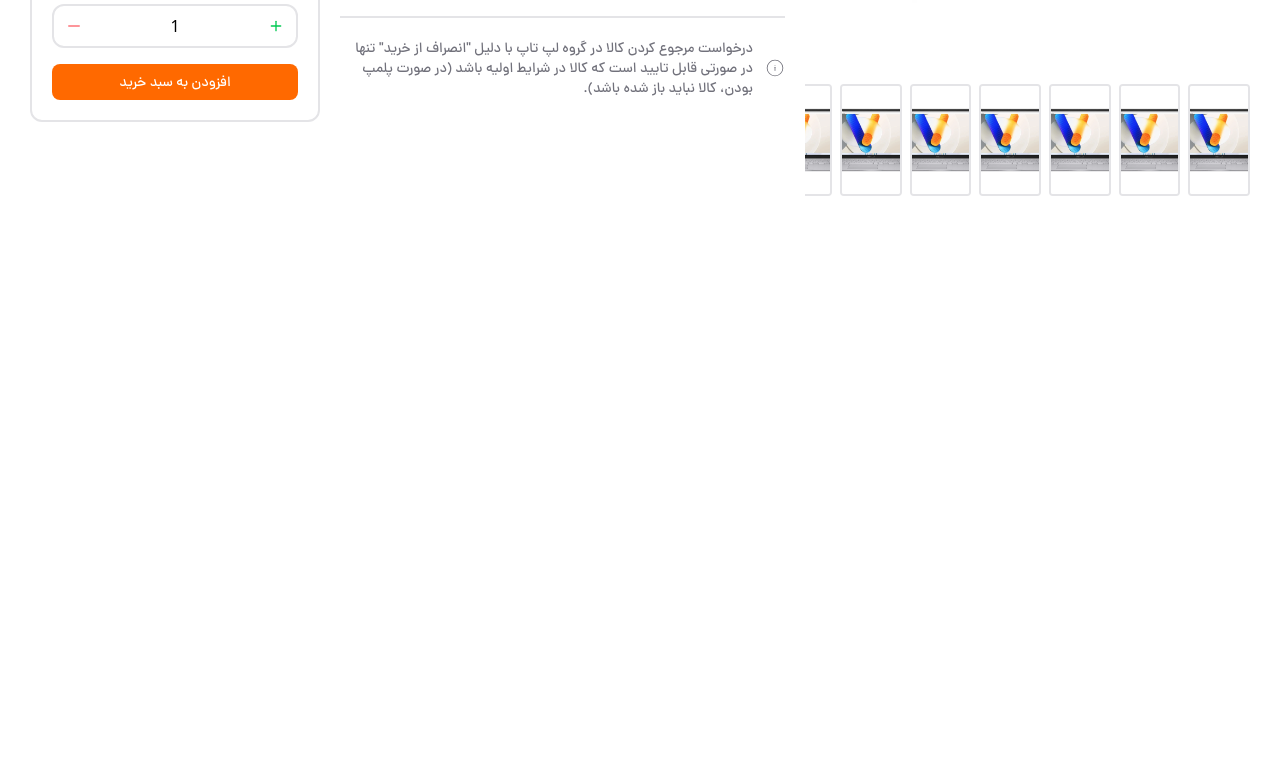
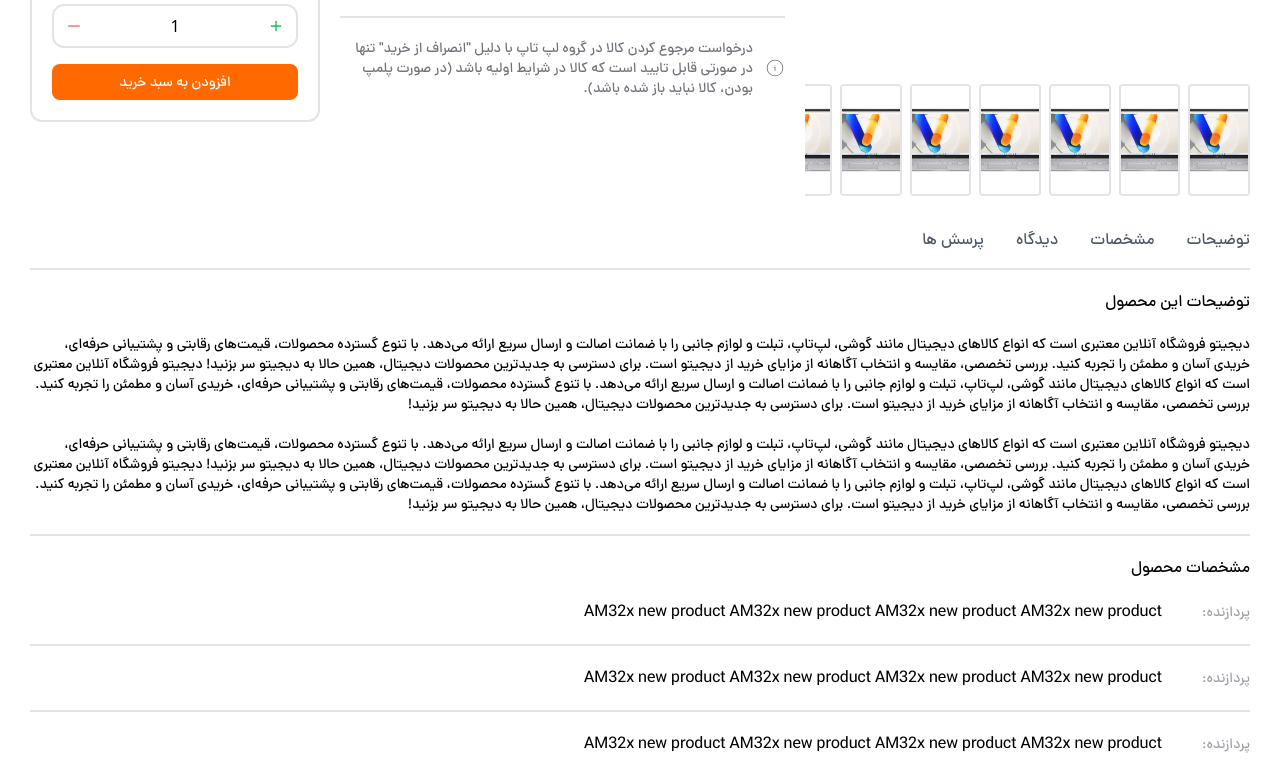
Before and after one commit to aminghoreishi/DigiMarket, a Next.js app: page /singleProduct in a window 1280 px wide. Shown: the part 472-1248 px from the top of the page. Before the commit the page ends 800 px from the top, so only its background shows below. Built offline with nearby package versions, Linux system fonts and the light colour scheme; no server answers; the database is empty.

Commit message:
feat: implement MainContainer with Description and Specifications components for single product page

```diff
--- a/src/app/singleProduct/page.tsx
+++ b/src/app/singleProduct/page.tsx
@@ -1,6 +1,7 @@
 import BredCrumbs from "@/components/template/SingleProduct/BreadCrumbs/BredCrumbs";
 import Cart from "@/components/template/SingleProduct/Cart/Cart";
 import Info from "@/components/template/SingleProduct/Info/Info";
+import MainContainer from "@/components/template/SingleProduct/MainContainer/MainContainer";
 import SwiperImage from "@/components/template/SingleProduct/SwiperImage/SwiperImage";
 
 function page() {
@@ -24,6 +25,10 @@ function page() {
           <Cart />
         </div>
       </div>
+
+      <div className="mt-8">
+        <MainContainer />
+      </div>
     </div>
   );
 }
--- /dev/null
+++ b/src/components/template/SingleProduct/MainContainer/Description.tsx
@@ -0,0 +1,37 @@
+import React from "react";
+
+function Description() {
+  return (
+    <div className="font-danaMed">
+      <h2 className="">توضیحات این محصول</h2>
+      <p className="text-sm my-5">
+        دیجیتو فروشگاه آنلاین معتبری است که انواع کالاهای دیجیتال مانند گوشی،
+        لپ‌تاپ، تبلت و لوازم جانبی را با ضمانت اصالت و ارسال سریع ارائه می‌دهد.
+        با تنوع گسترده محصولات، قیمت‌های رقابتی و پشتیبانی حرفه‌ای، خریدی آسان و
+        مطمئن را تجربه کنید. بررسی تخصصی، مقایسه و انتخاب آگاهانه از مزایای خرید
+        از دیجیتو است. برای دسترسی به جدیدترین محصولات دیجیتال، همین حالا به
+        دیجیتو سر بزنید! دیجیتو فروشگاه آنلاین معتبری است که انواع کالاهای
+        دیجیتال مانند گوشی، لپ‌تاپ، تبلت و لوازم جانبی را با ضمانت اصالت و ارسال
+        سریع ارائه می‌دهد. با تنوع گسترده محصولات، قیمت‌های رقابتی و پشتیبانی
+        حرفه‌ای، خریدی آسان و مطمئن را تجربه کنید. بررسی تخصصی، مقایسه و انتخاب
+        آگاهانه از مزایای خرید از دیجیتو است. برای دسترسی به جدیدترین محصولات
+        دیجیتال، همین حالا به دیجیتو سر بزنید!
+      </p>
+      <p className="text-sm my-5">
+        دیجیتو فروشگاه آنلاین معتبری است که انواع کالاهای دیجیتال مانند گوشی،
+        لپ‌تاپ، تبلت و لوازم جانبی را با ضمانت اصالت و ارسال سریع ارائه می‌دهد.
+        با تنوع گسترده محصولات، قیمت‌های رقابتی و پشتیبانی حرفه‌ای، خریدی آسان و
+        مطمئن را تجربه کنید. بررسی تخصصی، مقایسه و انتخاب آگاهانه از مزایای خرید
+        از دیجیتو است. برای دسترسی به جدیدترین محصولات دیجیتال، همین حالا به
+        دیجیتو سر بزنید! دیجیتو فروشگاه آنلاین معتبری است که انواع کالاهای
+        دیجیتال مانند گوشی، لپ‌تاپ، تبلت و لوازم جانبی را با ضمانت اصالت و ارسال
+        سریع ارائه می‌دهد. با تنوع گسترده محصولات، قیمت‌های رقابتی و پشتیبانی
+        حرفه‌ای، خریدی آسان و مطمئن را تجربه کنید. بررسی تخصصی، مقایسه و انتخاب
+        آگاهانه از مزایای خرید از دیجیتو است. برای دسترسی به جدیدترین محصولات
+        دیجیتال، همین حالا به دیجیتو سر بزنید!
+      </p>
+    </div>
+  );
+}
+
+export default Description;
--- /dev/null
+++ b/src/components/template/SingleProduct/MainContainer/MainContainer.tsx
@@ -0,0 +1,22 @@
+import React from "react";
+import Navbar from "./Navbar";
+import Description from "./Description";
+import Specifications from "./Specifications";
+
+function MainContainer() {
+  return (
+    <div>
+      <div>
+        <Navbar />
+      </div>
+      <div className="mt-5">
+        <Description />
+      </div>
+      <div className="mt-5">
+        <Specifications />
+      </div>
+    </div>
+  );
+}
+
+export default MainContainer;
--- /dev/null
+++ b/src/components/template/SingleProduct/MainContainer/Navbar.tsx
@@ -0,0 +1,14 @@
+import React from 'react'
+
+function Navbar() {
+  return (
+    <ul className='flex gap-8 border-b-2 border-b-zinc-200 pb-4 mt-8 text-gray-600 font-danaMed cursor-pointer'>
+        <li>توضیحات</li>
+        <li>مشخصات</li>
+        <li>دیدگاه</li>
+        <li>پرسش ها</li>
+    </ul>
+  )
+}
+
+export default Navbar
--- /dev/null
+++ b/src/components/template/SingleProduct/MainContainer/Specifications.tsx
@@ -0,0 +1,35 @@
+import React from "react";
+
+function Specifications() {
+  return (
+    <div className="font-danaMed border-t-2 border-t-zinc-200 pt-5">
+      <h2>مشخصات محصول</h2>
+
+      <div className="mt-5 flex flex-col divide-y-2 divide-zinc-200 space-y-5 ">
+        <div className="flex items-center gap-10 pb-5 ">
+          <p className="text-zinc-400 text-sm">پردازنده:</p>
+          <p>
+            AM32x new product AM32x new product AM32x new product AM32x new
+            product
+          </p>
+        </div>
+        <div className="flex items-center gap-10 pb-5 ">
+          <p className="text-zinc-400 text-sm">پردازنده:</p>
+          <p>
+            AM32x new product AM32x new product AM32x new product AM32x new
+            product
+          </p>
+        </div>
+        <div className="flex items-center gap-10 pb-5">
+          <p className="text-zinc-400 text-sm">پردازنده:</p>
+          <p>
+            AM32x new product AM32x new product AM32x new product AM32x new
+            product
+          </p>
+        </div>
+      </div>
+    </div>
+  );
+}
+
+export default Specifications;
```
